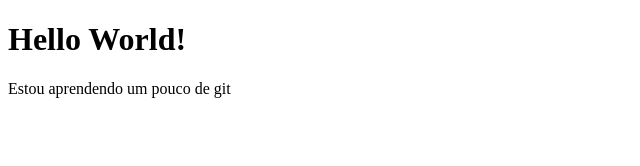
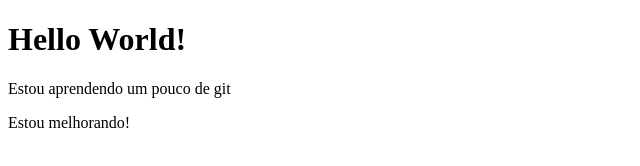
Before and after one commit to Dutra2017/projeto-1, a plain HTML site: page index.html in a window 1280 px wide. Shown: the whole page, without its empty margins (0-640 px from the left). Drawn offline with Linux system fonts and the light colour scheme.

Commit message:
Adicionando mais um parágrafo

```diff
--- a/index.html
+++ b/index.html
@@ -8,5 +8,6 @@
 <body>
     <h1>Hello World!</h1>
     <p>Estou aprendendo um pouco de git</p>
+    <p>Estou melhorando!</p>
 </body>
 </html>
```
